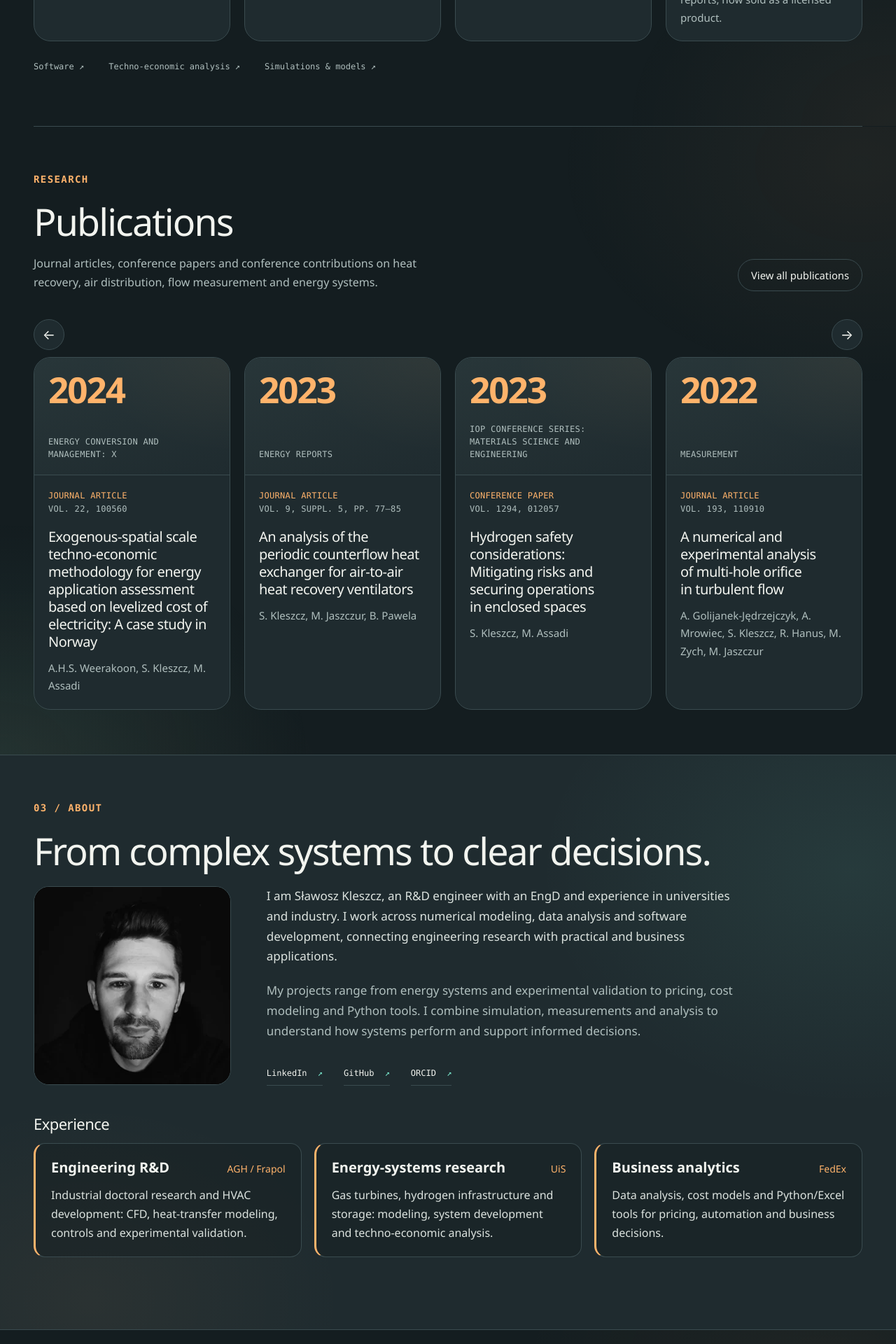
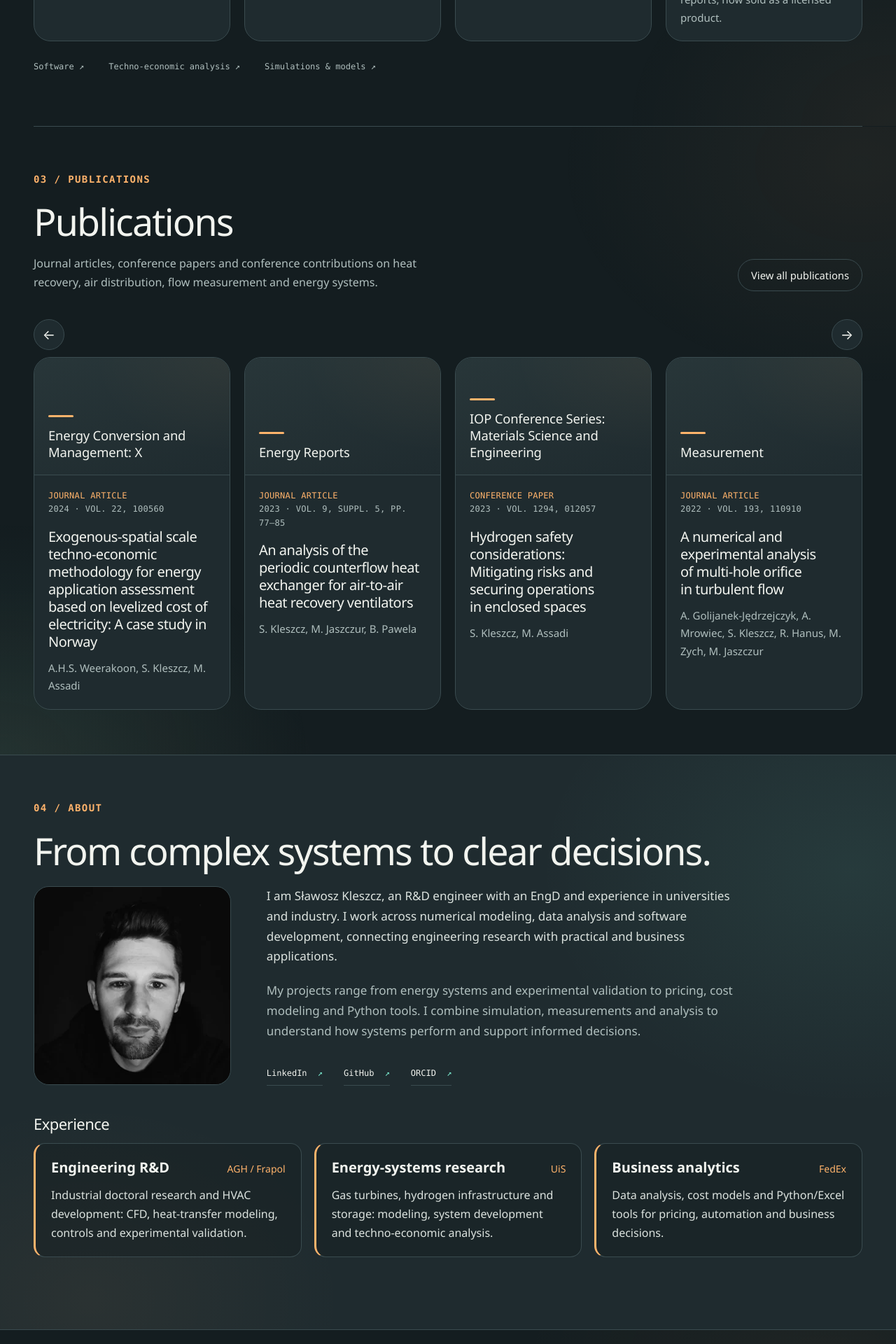
Before and after one commit to drSKleszcz/drSKleszcz.github.io, a Jekyll site: the page built from index.html, in a window 1280 px wide. Shown: the part 2417-4337 px from the top of the page at 70% size. Built offline with Jekyll 4.4.1, drawn with Linux system fonts in a browser that asks for light colours; some of the changed text lies outside the part shown.

Commit message:
[claude] Publikacje na home: numeracja 03, link w menu, okładka bez roku
Sekcje home mają ciągłą numerację (03 Publikacje, 04 O mnie, 05 Kontakt),
link Publikacje w menu przewija na home do sekcji jak Projects, a okładka
karty pokazuje czasopismo zamiast powtórzonego roku.

Co-Authored-By: Claude Opus 5.5 (1M context) <noreply@anthropic.com>
Claude-Session: https://claude.ai/code/session_01CNuTz2Z5WLL9SVZPPAjCg1

```diff
--- a/_includes/publication-card.html
+++ b/_includes/publication-card.html
@@ -1,10 +1,10 @@
 {% assign item = include.item %}
 <article class="project-card publication-card" data-publication="{{ item.type }}">
   <a href="{{ t.publications_path | relative_url }}#publication-{{ item.title | slugify | truncate: 48, '' }}" class="project-card-link">
-    <div class="card-image publication-cover" aria-hidden="true"><span class="publication-year">{{ item.year }}</span><span class="publication-venue">{{ item.venue | default: t.publication_types[item.type] }}</span></div>
+    <div class="card-image publication-cover" aria-hidden="true"><span class="publication-venue">{{ item.venue | default: t.publication_types[item.type] }}</span></div>
     <div class="carousel-image-slot" aria-hidden="true"></div>
     <div class="card-body">
-      <div class="card-meta"><span>{{ t.publication_types[item.type] }}</span><span>{% if item.details %}{{ item.details }}{% else %}{{ item.year }}{% endif %}</span></div>
+      <div class="card-meta"><span>{{ t.publication_types[item.type] }}</span><span>{{ item.year }}{% if item.details %} · {{ item.details }}{% endif %}</span></div>
       <h3>{% if page.lang == 'en' and item.title_en %}{{ item.title_en }}{% else %}{{ item.title }}{% endif %}</h3>
       <p>{{ item.authors | join: ', ' }}</p>
     </div>
--- a/_includes/site-nav.html
+++ b/_includes/site-nav.html
@@ -9,7 +9,7 @@
       <a data-nav-home href="{% if page.layout == 'home' %}#page-top{% else %}{{ t.home | relative_url }}{% endif %}"{% if page.layout == 'home' %} aria-current="page"{% endif %}>{{ t.home_label }}</a>
       <a href="{% if page.layout == 'home' %}#expertise{% else %}{{ t.home | relative_url }}#expertise{% endif %}">{{ t.expertise_nav }}</a>
       <a href="{% if page.layout == 'home' %}#projects{% else %}{{ t.projects_path | relative_url }}{% endif %}" {% if page.layout == 'project' or page.layout == 'projects' %}aria-current="{% if page.layout == 'projects' %}page{% else %}true{% endif %}"{% endif %}>{{ t.work }}</a>
-      <a href="{{ t.publications_path | relative_url }}"{% if page.layout == 'publications' %} aria-current="page"{% endif %}>{{ t.publications_nav }}</a>
+      <a href="{% if page.layout == 'home' %}#publications{% else %}{{ t.publications_path | relative_url }}{% endif %}"{% if page.layout == 'publications' %} aria-current="page"{% endif %}>{{ t.publications_nav }}</a>
       <a href="{{ t.home | relative_url }}#about">{{ t.about }}</a>
       <a href="{{ t.home | relative_url }}#contact">{{ t.contact }}</a>
     </nav>
--- a/_layouts/home.html
+++ b/_layouts/home.html
@@ -34,7 +34,7 @@ layout: default
   <div class="discipline-links" aria-label="{{ t.filters_label }}"><a id="software-development" href="{{ t.projects_path | relative_url }}#software">{{ t.categories.software }} ↗</a><a id="analysis" href="{{ t.projects_path | relative_url }}#analysis">{{ t.categories.analysis }} ↗</a><a id="cfd" href="{{ t.projects_path | relative_url }}#simulation">{{ t.categories.simulation }} ↗</a></div>
 </section>
 <section class="section container" id="publications" aria-labelledby="publications-heading">
-  <div class="section-heading"><div><p class="eyebrow">{{ t.publications_label }}</p><h2 id="publications-heading">{{ t.publications_title }}</h2><p>{{ t.publications_description }}</p></div><a class="text-link pill-link" href="{{ t.publications_path | relative_url }}">{{ t.all_publications }}</a></div>
+  <div class="section-heading"><div><p class="eyebrow">{{ t.home_publications_label }}</p><h2 id="publications-heading">{{ t.publications_title }}</h2><p>{{ t.publications_description }}</p></div><a class="text-link pill-link" href="{{ t.publications_path | relative_url }}">{{ t.all_publications }}</a></div>
   <div class="featured-carousel publication-carousel" data-publication-carousel data-position-label="{{ t.publications_title }}" data-select-project="{{ t.select_publication }}">
     <div class="carousel-controls" hidden><button type="button" data-prev aria-label="{{ t.previous_publication }}">←</button><button type="button" data-next aria-label="{{ t.next_publication }}">→</button></div>
   <div class="project-grid featured-grid">
--- a/assets/site.css
+++ b/assets/site.css
@@ -927,10 +927,10 @@ main { overflow-x: clip; }
    typographic cover (year and venue) stands in for the project image. */
 #publications { border-top: 1px solid var(--line); }
 #publications::before { inset: 0 calc(50% - 50vw); background: radial-gradient(620px 460px at 96% 6%, var(--page-glow-warm), transparent 70%), radial-gradient(640px 480px at 0% 100%, var(--page-glow), transparent 70%); }
-.card-image.publication-cover { min-height: 168px; flex-direction: column; align-items: flex-start; justify-content: space-between; gap: 12px; padding: 20px; background: radial-gradient(260px 180px at 100% 0%, var(--page-glow-warm), transparent 75%), linear-gradient(160deg, var(--panel-light), var(--panel)); }
-.publication-year, .publication-venue { flex-shrink: 0; }
-.publication-year { font-size: clamp(2.6rem, 4vw, 3.2rem); font-weight: 600; line-height: 1; letter-spacing: -.04em; color: var(--warm); }
-.publication-venue { display: -webkit-box; -webkit-box-orient: vertical; -webkit-line-clamp: 3; overflow: hidden; font: var(--type-label)/1.5 Consolas, monospace; text-transform: uppercase; letter-spacing: .025em; color: var(--muted); }
+.card-image.publication-cover { min-height: 168px; flex-direction: column; align-items: flex-start; justify-content: flex-end; gap: 14px; padding: 20px; background: radial-gradient(260px 180px at 100% 0%, var(--page-glow-warm), transparent 75%), linear-gradient(160deg, var(--panel-light), var(--panel)); }
+.card-image.publication-cover::before { content: ""; width: 36px; height: 3px; border-radius: 2px; background: var(--warm); }
+.publication-venue { flex-shrink: 0; }
+.publication-venue { display: -webkit-box; -webkit-box-orient: vertical; -webkit-line-clamp: 4; overflow: hidden; font-size: 1.15rem; font-weight: 500; line-height: 1.3; letter-spacing: -.01em; color: var(--text); }
 .publication-card .card-body p { color: var(--muted); }
 .pub-card { scroll-margin-top: calc(var(--header-height, 95px) + 24px); }
 .pub-card:target { border-color: var(--accent); }
```
Also changed, not shown: HANDOFF.md (+13 -29 lines), _data/i18n.yml (+6 -4 lines), tests/test_site.py (+8 -1 lines).
